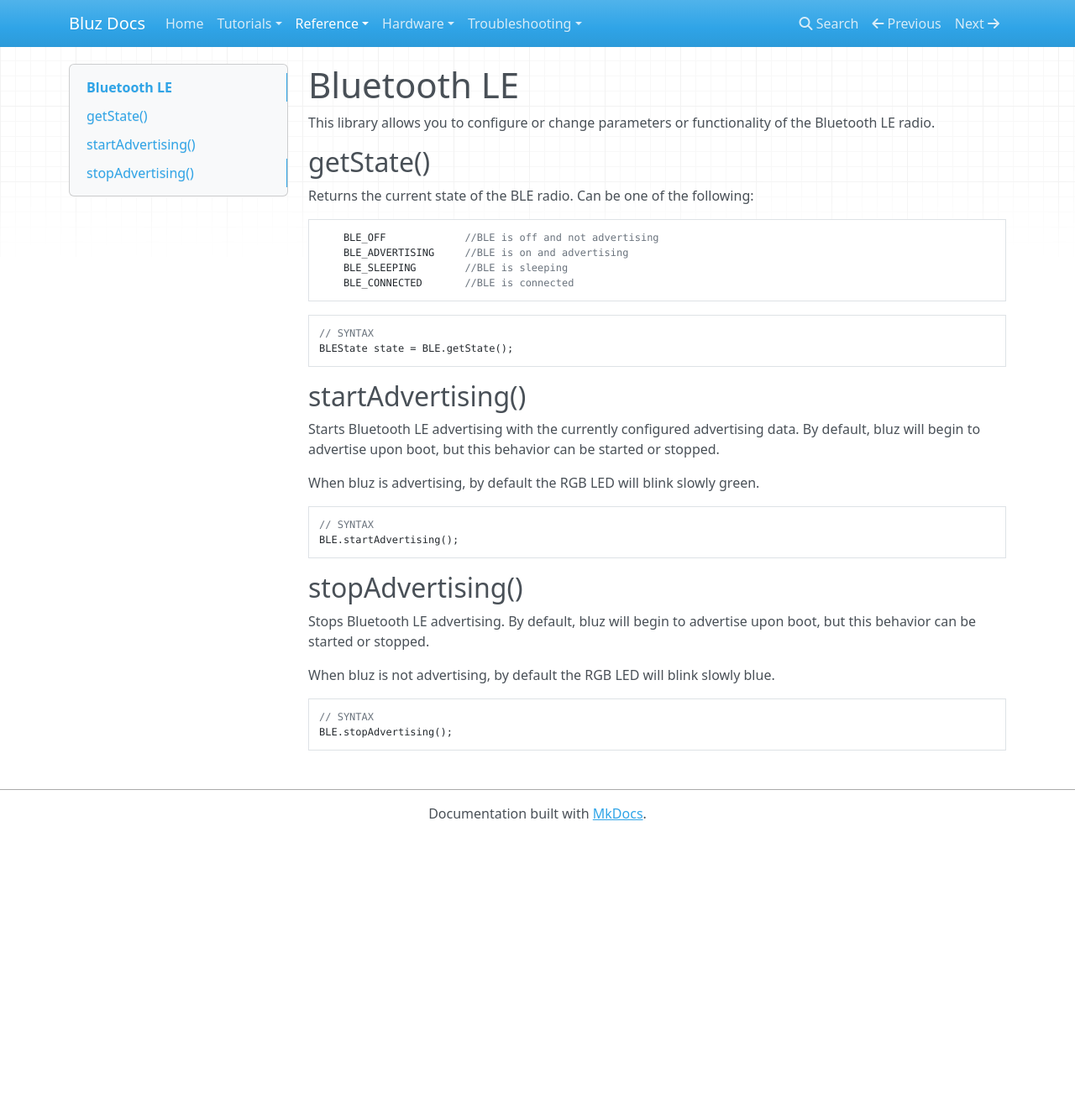
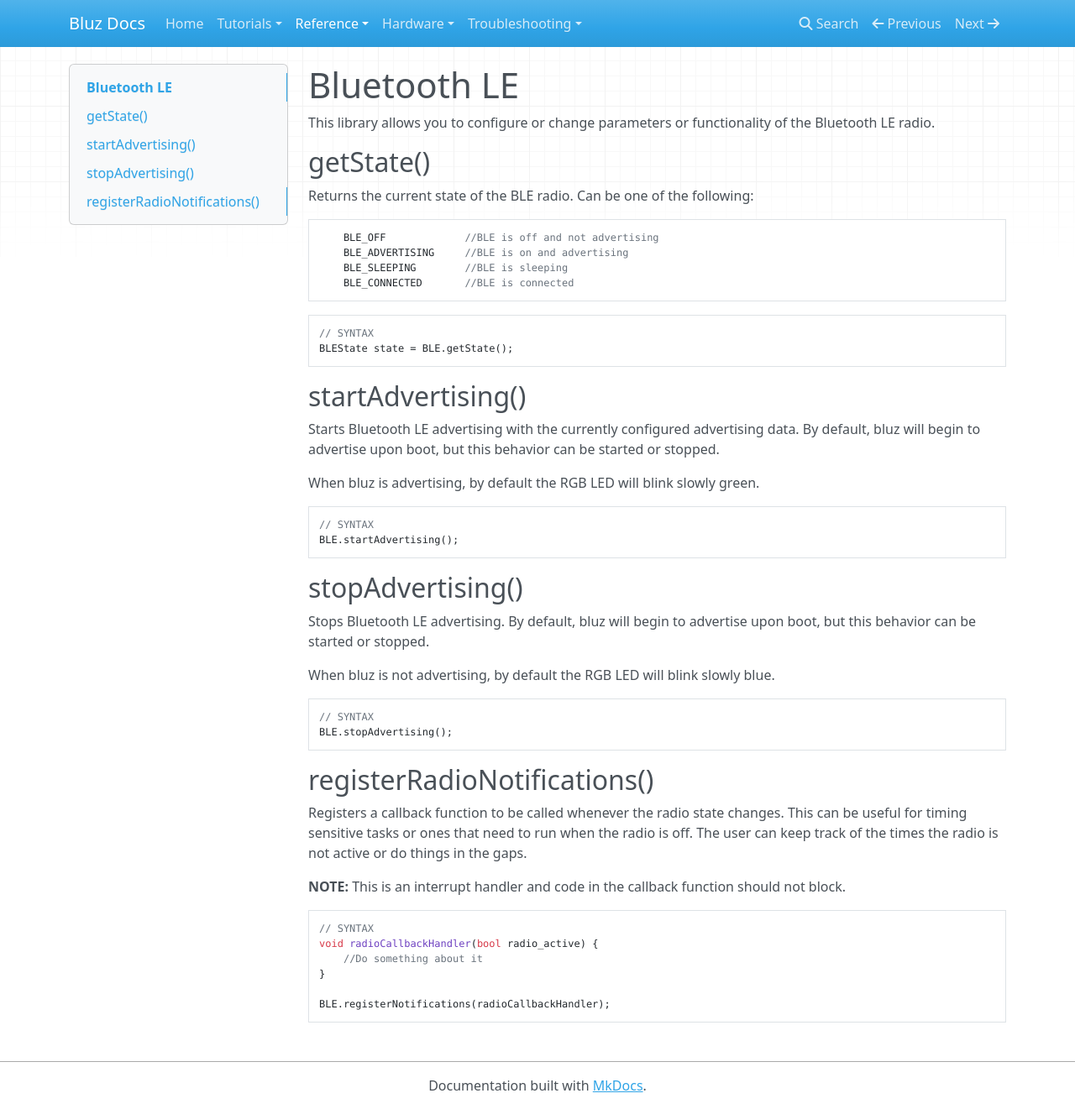
Before and after one commit to bluzDK/bluz-docs, an MkDocs documentation site: the page built from docs/reference/ble.md, in a window 1280 px wide and 1321 px high. Shown: the whole window at 84% size. Built offline with MkDocs 1.6.1, drawn with Linux system fonts in a browser that asks for light colours; nearby versions of some CDN libraries; old or Windows-style settings are respelled for this version of MkDocs.

Commit message:
document further changes about the radio notifictions callback

````diff
--- a/docs/reference/ble.md
+++ b/docs/reference/ble.md
@@ -38,3 +38,18 @@ When bluz is not advertising, by default the RGB LED will blink slowly blue.
 // SYNTAX
 BLE.stopAdvertising();
 ```
+
+## registerRadioNotifications()
+
+Registers a callback function to be called whenever the radio state changes. This can be useful for timing sensitive tasks or ones that need to run when the radio is off. The user can keep track of the times the radio is not active or do things in the gaps.
+
+**NOTE:** This is an interrupt handler and code in the callback function should not block.
+
+```C++
+// SYNTAX
+void radioCallbackHandler(bool radio_active) {
+    //Do something about it
+}
+
+BLE.registerNotifications(radioCallbackHandler);
+```
````
